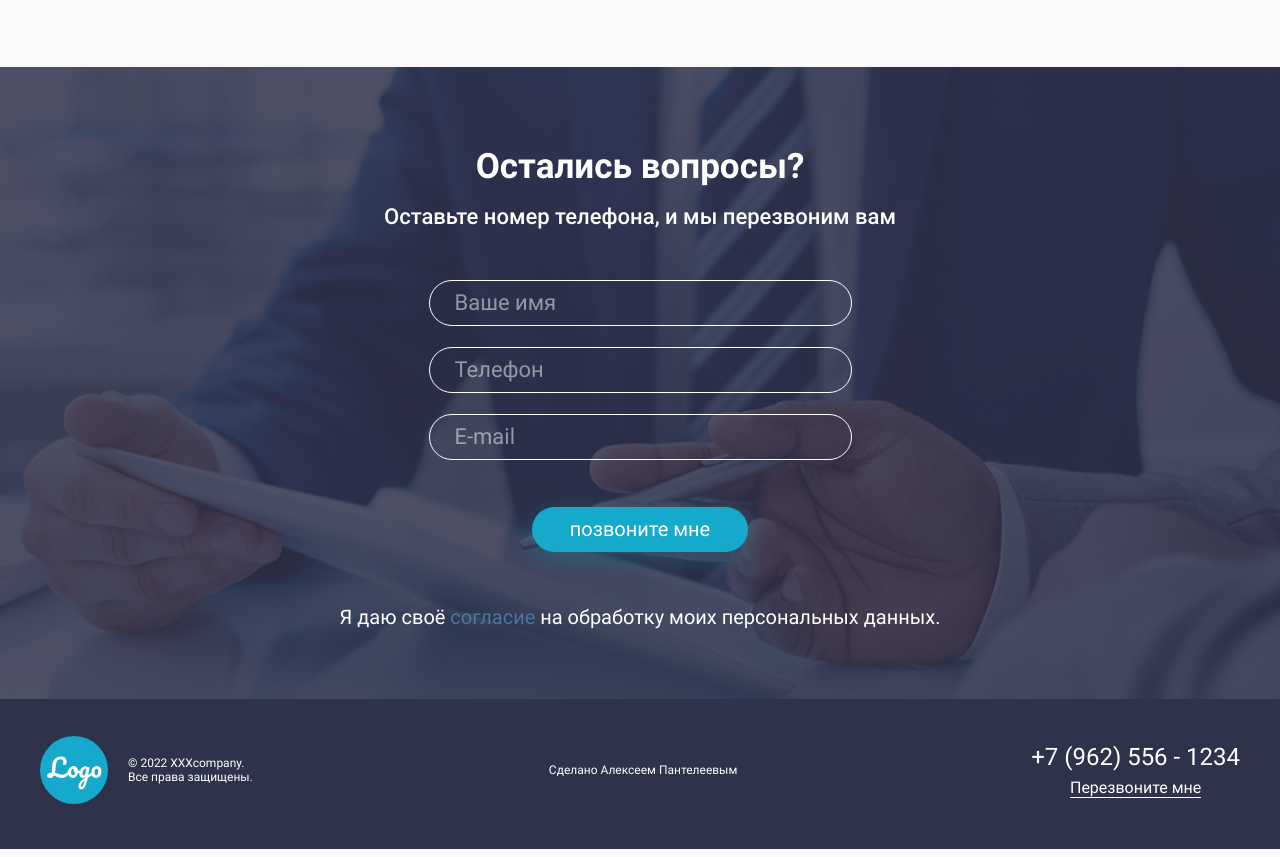
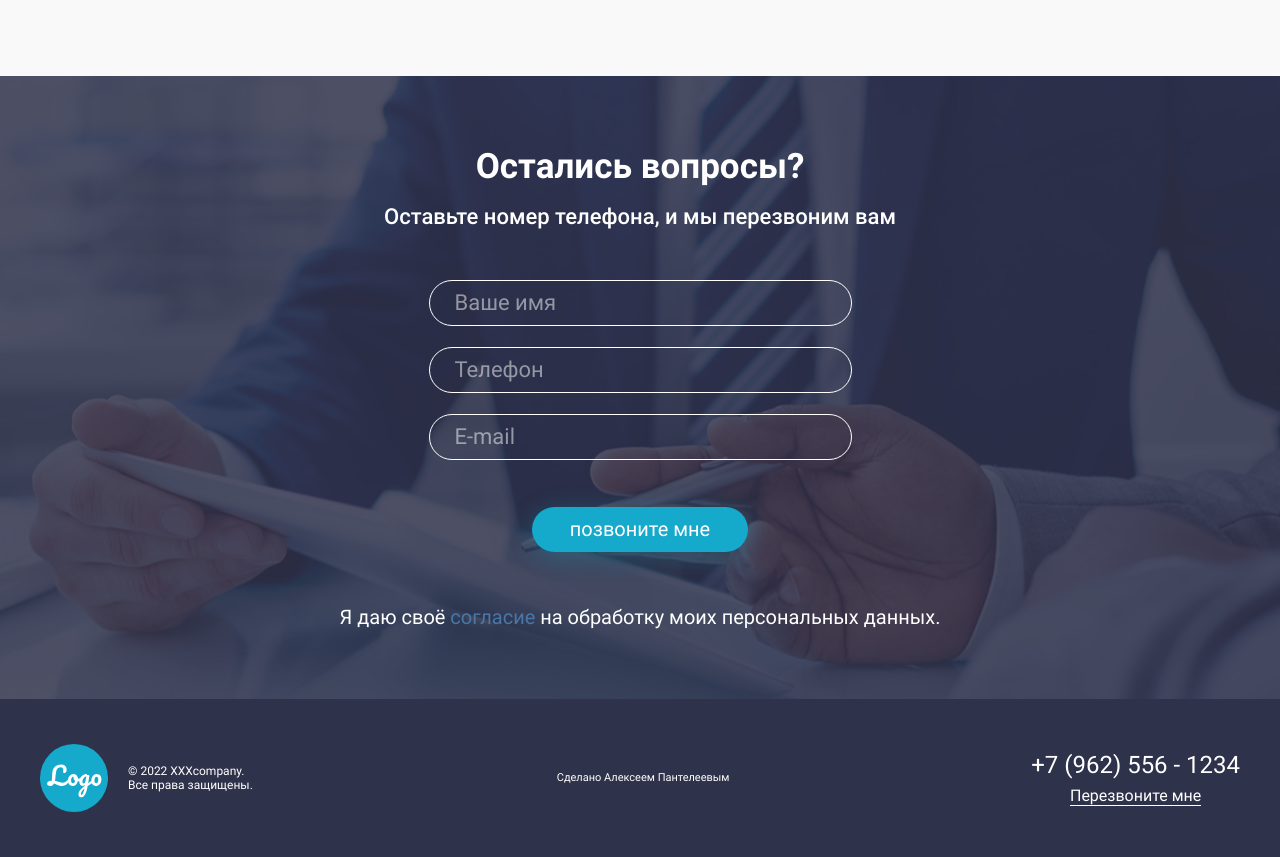
Before and after one commit to Dobrygg/Template, a plain HTML site: page index.html in a window 1280 px wide. Shown: the part 1251-2108 px from the top of the page. Drawn offline with Linux system fonts and the light colour scheme.

Commit message:
Доделал основной макет

```diff
--- a/css/about-section.css
+++ b/css/about-section.css
@@ -1,5 +1,5 @@
 .about-section {
-    padding: 70px 0 70px;
+    padding: 70px 0 79px;
     position: relative;
     /* left: 50px; */
     text-align: center;
--- a/css/footer.css
+++ b/css/footer.css
@@ -1,5 +1,5 @@
 .footer {
-    padding: 37px 0 45px;
+    padding: 45px 0 45px;
     background-color: var(--primary-color-dark-grey);
 }
 
@@ -29,8 +29,8 @@
 }
 
 .footer__text {
-    font-size: 12px;
-    line-height: calc(14 / 12);
+    font-size: 11px;
+    line-height: calc(14 / 11);
     min-width: 211px;
     text-align: center;
 }
@@ -54,6 +54,9 @@
 
 
 @media (max-width: 1024px) {
+    .footer {
+        padding: 37px 0 45px;
+    }
     .footer__img {
     width: 60px;
     height: 60px;
--- a/css/reserved-section.css
+++ b/css/reserved-section.css
@@ -1,5 +1,5 @@
 .reserved-section {
-    padding: 79px 0 70px;
+    padding: 70px 0 70px;
     position: relative;
     /* left: 51px; */
 }
```
